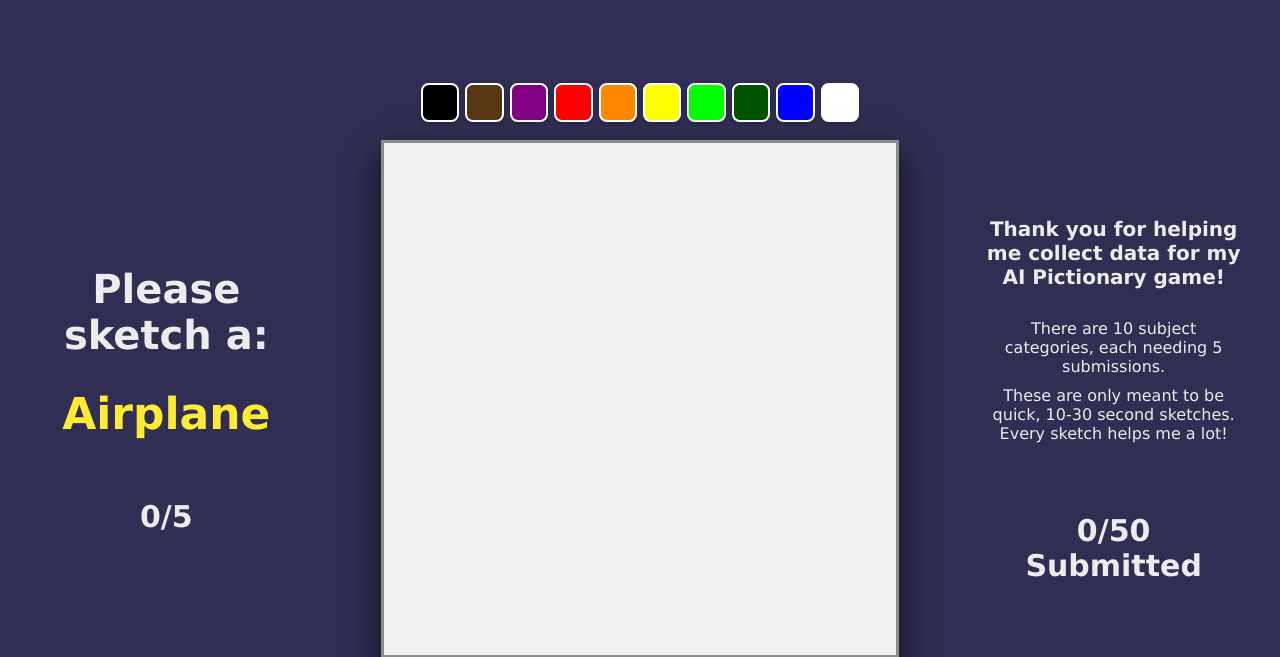
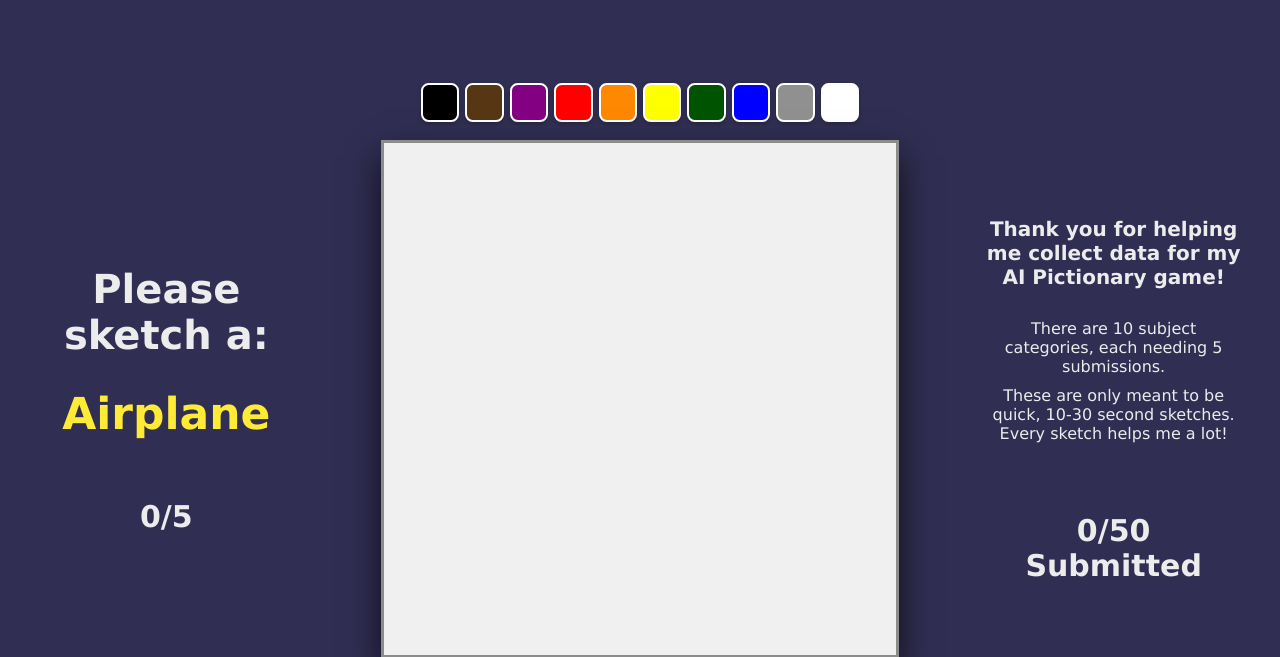
Before and after one commit to NickStrauch13/ai-pictionary, a Flask app: page / in a window 1280 px wide. Shown: the top 657 px of the page. Run offline with Flask 3, Linux system fonts and the light colour scheme.

Commit message:
Changed color pallet

```diff
--- a/src/data-collection-app/templates/index.html
+++ b/src/data-collection-app/templates/index.html
@@ -21,9 +21,9 @@
                 <button class="color-option" data-color="#ff0000" style="background-color: #ff0000;"></button>
                 <button class="color-option" data-color="#ff8801" style="background-color: #ff8801;"></button>
                 <button class="color-option" data-color="#ffff00" style="background-color: #ffff00;"></button>
-                <button class="color-option" data-color="#00ff00" style="background-color: #00ff00;"></button>
                 <button class="color-option" data-color="#005300" style="background-color: #005300;"></button>
                 <button class="color-option" data-color="#0000ff" style="background-color: #0000ff;"></button>
+                <button class="color-option" data-color="#909090" style="background-color: #909090;"></button>
                 <button class="color-option" data-color="#ffffff" style="background-color: #ffffff;"></button>
                 <!-- Add more colors ? -->
             </div>
```
